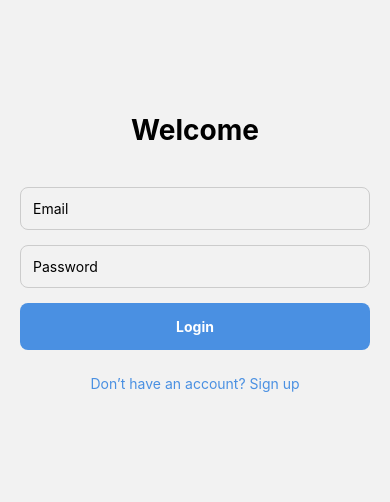
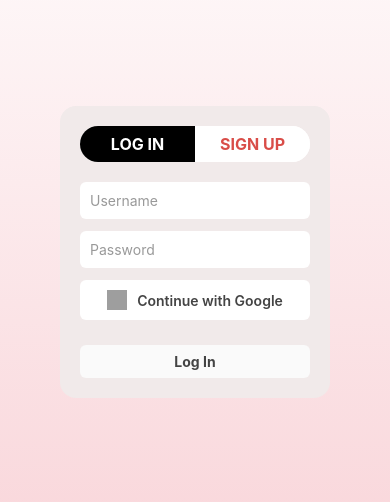
Before and after one commit to Khealgit08/SmartScareCrow, a React Native app: screen /login in a window 390 px wide. Shown: the part 170-672 px from the top of the page. Built offline with nearby package versions, Linux system fonts and the light colour scheme; grey boxes are pictures that could not be loaded.

Commit message:
log and sign up

```diff
--- a/assets/screens/Login.js
+++ b/assets/screens/Login.js
@@ -1,87 +1,193 @@
-import React, { useState } from 'react';
-import { View, Text, TextInput, TouchableOpacity, StyleSheet } from 'react-native';
-import { LinearGradient } from 'expo-linear-gradient';
+import React, { useState } from "react";
+import {
+  View,
+  Text,
+  TextInput,
+  TouchableOpacity,
+  StyleSheet,
+  Image
+} from "react-native";
+import { LinearGradient } from "expo-linear-gradient";
 
-export default function Login({ navigation }) {
-  const [email, setEmail] = useState('');
-  const [password, setPassword] = useState('');
-
-  const handleLogin = () => {
-    if (!email || !password) {
-      alert("Please fill all fields");
-      return;
-    }
-
-    // TODO: Add Firebase or backend login function
-    console.log("Logging in with:", email, password);
-
-    navigation.navigate("home");
-  };
+export default function AuthScreen() {
+  const [activeTab, setActiveTab] = useState("login");
 
   return (
-    <View style={styles.container}>
-      <Text style={styles.title}>Welcome</Text>
+    <LinearGradient colors={["#ffffff", "#f8cfd4"]} style={styles.container}>
+      <View style={styles.card}>
 
+        {/* Toggle Bar */}
+        <View style={styles.toggleWrapper}>
+
+          {/* LOG IN */}
+          <TouchableOpacity
+            style={[
+              styles.toggleButton,
+              activeTab === "login" ? styles.active : styles.inactive
+            ]}
+            onPress={() => setActiveTab("login")}
+          >
+            <Text
+              style={[
+                styles.toggleText,
+                activeTab === "login" ? styles.activeText : styles.inactiveRed
+              ]}
+            >
+              LOG IN
+            </Text>
+          </TouchableOpacity>
+
+          {/* SIGN UP */}
+          <TouchableOpacity
+            style={[
+              styles.toggleButton,
+              activeTab === "signup" ? styles.active : styles.inactive
+            ]}
+            onPress={() => setActiveTab("signup")}
+          >
+            <Text
+              style={[
+                styles.toggleText,
+                activeTab === "signup" ? styles.activeText : styles.inactiveRed
+              ]}
+            >
+              SIGN UP
+            </Text>
+          </TouchableOpacity>
+        </View>
+
+        {/* Inputs */}
         <TextInput
+          placeholder="Username"
           style={styles.input}
-        placeholder="Email"
-        keyboardType="email-address"
-        value={email}
-        onChangeText={setEmail}
+          placeholderTextColor="#999"
         />
 
         <TextInput
-        style={styles.input}
           placeholder="Password"
           secureTextEntry
-        value={password}
-        onChangeText={setPassword}
+          style={styles.input}
+          placeholderTextColor="#999"
         />
 
-      <TouchableOpacity style={styles.button} onPress={handleLogin}>
-        <Text style={styles.btnText}>Login</Text>
+        {/* Google Login Button */}
+        <TouchableOpacity style={styles.googleButton}>
+          <Image
+            source={{
+              uri: "https://upload.wikimedia.org/wikipedia/commons/5/53/Google_%22G%22_Logo.svg",
+            }}
+            style={styles.googleIcon}
+          />
+          <Text style={styles.googleText}>Continue with Google</Text>
         </TouchableOpacity>
 
-      <TouchableOpacity onPress={() => navigation.navigate("signup")}>
-        <Text style={styles.link}>Don’t have an account? Sign up</Text>
+        {/* Main Button */}
+        <TouchableOpacity style={styles.mainButton}>
+          <Text style={styles.mainButtonText}>
+            {activeTab === "login" ? "Log In" : "Sign Up"}
+          </Text>
         </TouchableOpacity>
+
       </View>
+    </LinearGradient>
   );
 }
 
 const styles = StyleSheet.create({
   container: {
     flex: 1,
+    justifyContent: "center",
+    alignItems: "center",
+  },
+
+  card: {
+    width: 270,
     padding: 20,
+    borderRadius: 16,
+    backgroundColor: "#f1eaea",
+    elevation: 6,
+  },
+
+  /* Toggle pill */
+  toggleWrapper: {
+    flexDirection: "row",
+    borderRadius: 30,
+    overflow: "hidden",
+    backgroundColor: "white",
+    marginBottom: 20,
+  },
+
+  toggleButton: {
+    flex: 1,
+    paddingVertical: 8,
+    justifyContent: "center",
+    alignItems: "center",
+  },
+
+  active: {
+    backgroundColor: "black",
+  },
+
+  inactive: {
+    backgroundColor: "white",
+  },
+
+  toggleText: {
+    fontWeight: "bold",
+    fontSize: 16,
+  },
+
+  activeText: {
+    color: "white",
+  },
+
+  inactiveRed: {
+    color: "#d94d48",
+  },
+
+  /* Inputs */
+  input: {
+    backgroundColor: "white",
+    borderRadius: 6,
+    padding: 10,
+    marginBottom: 12,
+    fontSize: 14,
+  },
+
+  /* Google Button */
+  googleButton: {
+    flexDirection: "row",
+    alignItems: "center",
+    backgroundColor: "white",
+    paddingVertical: 10,
+    borderRadius: 6,
+    marginBottom: 15,
     justifyContent: "center",
   },
-  title: {
-    fontSize: 28,
+
+  googleIcon: {
+    width: 20,
+    height: 20,
+    marginRight: 10,
+  },
+
+  googleText: {
+    fontSize: 14,
+    color: "#444",
+    fontWeight: "600",
+  },
+
+  /* Main button */
+  mainButton: {
+    backgroundColor: "#fafafa",
+    paddingVertical: 8,
+    borderRadius: 6,
+    alignItems: "center",
+    marginTop: 10,
+  },
+
+  mainButtonText: {
     fontWeight: "bold",
-    marginBottom: 40,
-    alignSelf: "center"
+    color: "#444",
   },
-  input: {
-    borderWidth: 1,
-    borderColor: "#ccc",
-    padding: 12,
-    borderRadius: 8,
-    marginBottom: 15
-  },
-  button: {
-    backgroundColor: "#4A90E2",
-    padding: 15,
-    borderRadius: 8,
-    alignItems: "center",
-    marginBottom: 15
-  },
-  btnText: {
-    color: "white",
-    fontWeight: "bold"
-  },
-  link: {
-    color: "#4A90E2",
-    textAlign: "center",
-    marginTop: 10
-  }
 });
--- a/assets/screens/Signup.js
+++ b/assets/screens/Signup.js
@@ -1,89 +1,158 @@
-import React, { useRef, useState } from "react";
-import { View, TouchableOpacity, StyleSheet, Text, PanResponder, Animated, Dimensions} from "react-native";
-import { SafeAreaView } from "react-native-safe-area-context";
-import { CameraView, useCameraPermissions } from "expo-camera";
+import React, { useState } from "react";
+import {
+  View,
+  Text,
+  TextInput,
+  TouchableOpacity,
+  StyleSheet
+} from "react-native";
+import { LinearGradient } from "expo-linear-gradient";
 
-export default function CameraScreen() {
-  const {height} = Dimensions.get('window');
-  const camRef = useRef(null);
+export default function AuthScreen() {
+  const [activeTab, setActiveTab] = useState("login");
 
-  // Handle camera permissions
-  const [permission, requestPermission] = useCameraPermissions();
+  return (
+    <LinearGradient colors={["#ffffff", "#f8cfd4"]} style={styles.container}>
+      <View style={styles.card}>
 
-  if (!permission) {
-    return <View />;
-  }
+        {/* Toggle Bar */}
+        <View style={styles.toggleWrapper}>
 
-  if (!permission.granted) {
-    return (
-      <View style={styles.permissionContainer}>
-        <Text style={styles.permissionText}>Camera access required</Text>
-        <TouchableOpacity style={styles.permissionButton} onPress={requestPermission}>
-          <Text style={{ color: "white" }}>Allow Camera</Text>
+          {/* LOG IN */}
+          <TouchableOpacity
+            style={[
+              styles.toggleButton,
+              activeTab === "login" ? styles.active : styles.inactive
+            ]}
+            onPress={() => setActiveTab("login")}
+          >
+            <Text
+              style={[
+                styles.toggleText,
+                activeTab === "login" ? styles.activeText : styles.inactiveRed
+              ]}
+            >
+              LOG IN
+            </Text>
+          </TouchableOpacity>
+
+          {/* SIGN UP */}
+          <TouchableOpacity
+            style={[
+              styles.toggleButton,
+              activeTab === "signup" ? styles.active : styles.inactive
+            ]}
+            onPress={() => setActiveTab("signup")}
+          >
+            <Text
+              style={[
+                styles.toggleText,
+                activeTab === "signup" ? styles.activeText : styles.inactiveRed
+              ]}
+            >
+              SIGN UP
+            </Text>
           </TouchableOpacity>
         </View>
-    );
-  }
 
-  // Capture photo
-  const takePicture = async () => {
-    if (camRef.current) {
-      const photo = await camRef.current.takePictureAsync();
-      console.log("📸 Photo captured:", photo.uri);
-    }
-  };
-
-  return (
-    <View style={styles.container}>
-      {/* Live camera preview */}
-      <CameraView
-        ref={camRef}
-        style={styles.camera}
-        facing="back"  // or "front"
+        {/* Inputs (same for both now) */}
+        <TextInput
+          placeholder="Username"
+          style={styles.input}
+          placeholderTextColor="#999"
         />
 
-      {/* Capture button */}
-      <View style={styles.captureContainer}>
-        <TouchableOpacity style={styles.captureButton} onPress={takePicture} />
-      </View>
+        <TextInput
+          placeholder="Password"
+          secureTextEntry
+          style={styles.input}
+          placeholderTextColor="#999"
+        />
+
+        {/* Button */}
+        <TouchableOpacity style={styles.mainButton}>
+          <Text style={styles.mainButtonText}>
+            {activeTab === "login" ? "Log In" : "Sign Up"}
+          </Text>
+        </TouchableOpacity>
 
       </View>
+    </LinearGradient>
   );
 }
 
 const styles = StyleSheet.create({
-  container: { flex: 1 },
-  camera: { flex: 1 },
-  captureContainer: {
-    position: "absolute",
-    bottom: 40,
-    width: "100%",
-    alignItems: "center",
-  },
-  captureButton: {
-    width: 50,
-    height: 50,
-    borderRadius: 50,
-    backgroundColor: "white",
-    borderWidth: 3,
-    borderColor: "#333",
-    opacity: 0.9,
-  },
-  permissionContainer: {
+  container: {
     flex: 1,
-    backgroundColor: "#000",
     justifyContent: "center",
     alignItems: "center",
   },
-  permissionText: {
+
+  card: {
+    width: 270,
+    padding: 20,
+    borderRadius: 16,
+    backgroundColor: "#f1eaea",
+    elevation: 6,
+  },
+
+  /* Toggle pill */
+  toggleWrapper: {
+    flexDirection: "row",
+    borderRadius: 30,
+    overflow: "hidden",
+    backgroundColor: "white",
+    marginBottom: 20,
+  },
+
+  toggleButton: {
+    flex: 1,
+    paddingVertical: 8,
+    justifyContent: "center",
+    alignItems: "center",
+  },
+
+  active: {
+    backgroundColor: "black",
+  },
+
+  inactive: {
+    backgroundColor: "white",
+  },
+
+  toggleText: {
+    fontWeight: "bold",
+    fontSize: 16,
+  },
+
+  activeText: {
     color: "white",
-    fontSize: 16,
-    marginBottom: 10,
   },
-  permissionButton: {
-    paddingVertical: 10,
-    paddingHorizontal: 20,
-    backgroundColor: "#444",
-    borderRadius: 8,
+
+  inactiveRed: {
+    color: "#d94d48",
+  },
+
+  /* Inputs */
+  input: {
+    backgroundColor: "white",
+    borderRadius: 6,
+    padding: 10,
+    marginBottom: 12,
+    fontSize: 14,
+  },
+
+  /* Button */
+  mainButton: {
+    backgroundColor: "#fafafa",
+    paddingVertical: 8,
+    borderRadius: 6,
+    alignItems: "center",
+    marginTop: 10,
+  },
+
+  mainButtonText: {
+    fontWeight: "bold",
+    color: "#444",
   },
 });
--- a/package.json
+++ b/package.json
@@ -18,7 +18,8 @@
     "react": "19.1.0",
     "react-native": "0.81.5",
     "react-native-safe-area-context": "~5.6.0",
-    "react-native-screens": "~4.16.0"
+    "react-native-screens": "~4.16.0",
+    "expo-auth-session": "~7.0.9"
   },
   "private": true
 }
```
Also changed, not shown: 1 other file (tests, documents, lock files or other folders). Lines whose indentation alone changed are shown as unchanged.
